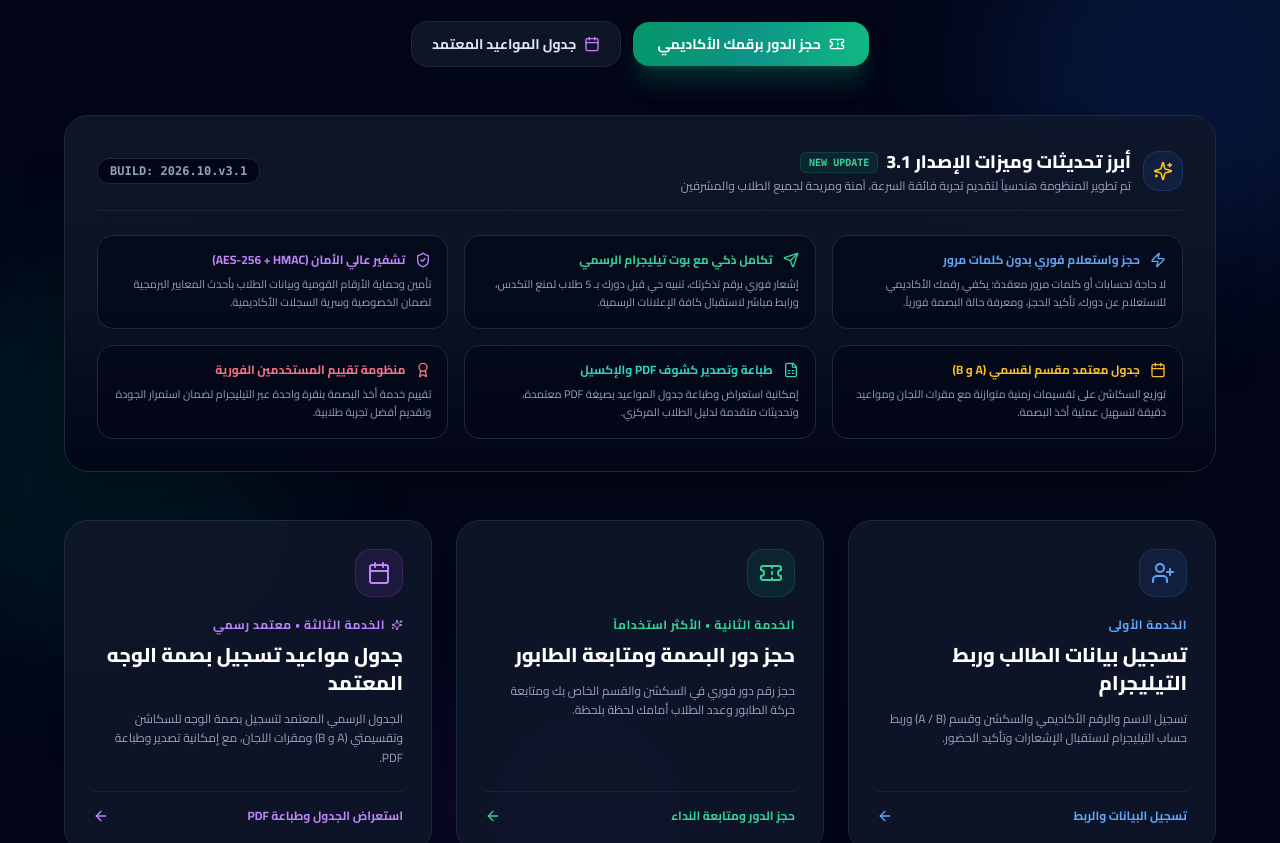
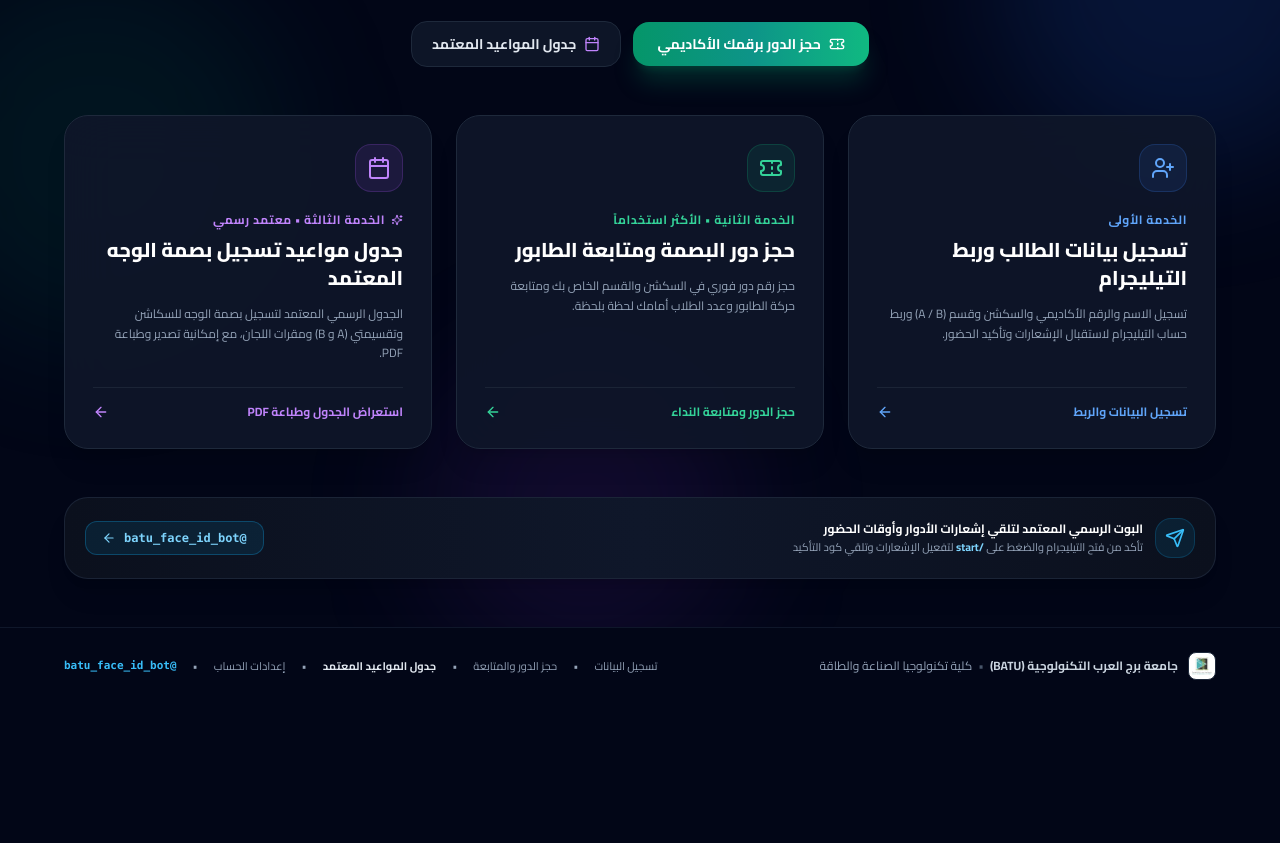
Before and after one commit to tatahosny/FACE_ID_BATU, a Next.js app: page / in a window 1280 px wide. Shown: the part 566-1409 px from the top of the page. After the commit the page ends 1270 px from the top, so only its background shows below. Built offline with nearby package versions, Linux system fonts and the light colour scheme.

Commit message:
refactor(home): remove v3.1 feature highlights section from landing page

```diff
--- a/src/app/page.tsx
+++ b/src/app/page.tsx
@@ -5,16 +5,7 @@ import {
   ArrowLeft,
   Send,
   Calendar,
-  Clock,
   Sparkles,
-  ShieldCheck,
-  Zap,
-  CheckCircle2,
-  FileSpreadsheet,
-  Layers,
-  ChevronLeft,
-  Flame,
-  Award,
 } from "lucide-react";
 
 export default function HomePage() {
@@ -78,97 +69,6 @@ export default function HomePage() {
               <Calendar className="w-4 h-4 text-purple-400" />
               <span>جدول المواعيد المعتمد</span>
             </Link>
-          </div>
-        </div>
-
-        {/* What's New in v3.1 Highlight Section */}
-        <div className="bg-gradient-to-b from-slate-900/90 via-[#0c1424] to-slate-950/90 rounded-3xl border border-slate-800 p-6 sm:p-8 text-right shadow-2xl backdrop-blur-xl space-y-6">
-          <div className="flex flex-col sm:flex-row sm:items-center justify-between gap-4 pb-4 border-b border-slate-800/80">
-            <div className="flex items-center gap-3">
-              <div className="w-10 h-10 rounded-2xl bg-blue-500/10 border border-blue-500/20 flex items-center justify-center text-blue-400 shadow-inner">
-                <Sparkles className="w-5 h-5 text-amber-400" />
-              </div>
-              <div>
-                <div className="flex items-center gap-2">
-                  <h2 className="text-base sm:text-lg font-black text-white">
-                    أبرز تحديثات وميزات الإصدار 3.1
-                  </h2>
-                  <span className="px-2 py-0.5 rounded-md bg-emerald-500/10 text-emerald-400 text-[10px] font-bold border border-emerald-500/20 font-mono">
-                    NEW UPDATE
-                  </span>
-                </div>
-                <p className="text-xs text-slate-400 mt-0.5">
-                  تم تطوير المنظومة هندسياً لتقديم تجربة فائقة السرعة، آمنة ومريحة لجميع الطلاب والمشرفين
-                </p>
-              </div>
-            </div>
-
-            <span className="text-xs font-mono font-bold text-slate-400 px-3 py-1 rounded-xl bg-slate-950 border border-slate-800">
-              BUILD: 2026.10.v3.1
-            </span>
-          </div>
-
-          {/* Feature Grid */}
-          <div className="grid grid-cols-1 sm:grid-cols-2 lg:grid-cols-3 gap-4">
-            <div className="p-4 rounded-2xl bg-slate-950/60 border border-slate-800 hover:border-blue-500/30 transition space-y-2 group">
-              <div className="flex items-center gap-2.5 text-blue-400 font-bold text-xs">
-                <Zap className="w-4 h-4 group-hover:scale-110 transition-transform" />
-                <span>حجز واستعلام فوري بدون كلمات مرور</span>
-              </div>
-              <p className="text-[11px] text-slate-400 leading-relaxed">
-                لا حاجة لحسابات أو كلمات مرور معقدة؛ يكفي رقمك الأكاديمي للاستعلام عن دورك، تأكيد الحجز، ومعرفة حالة البصمة فورياً.
-              </p>
-            </div>
-
-            <div className="p-4 rounded-2xl bg-slate-950/60 border border-slate-800 hover:border-emerald-500/30 transition space-y-2 group">
-              <div className="flex items-center gap-2.5 text-emerald-400 font-bold text-xs">
-                <Send className="w-4 h-4 group-hover:scale-110 transition-transform" />
-                <span>تكامل ذكي مع بوت تيليجرام الرسمي</span>
-              </div>
-              <p className="text-[11px] text-slate-400 leading-relaxed">
-                إشعار فوري برقم تذكرتك، تنبيه حي قبل دورك بـ 5 طلاب لمنع التكدس، ورابط مباشر لاستقبال كافة الإعلانات الرسمية.
-              </p>
-            </div>
-
-            <div className="p-4 rounded-2xl bg-slate-950/60 border border-slate-800 hover:border-purple-500/30 transition space-y-2 group">
-              <div className="flex items-center gap-2.5 text-purple-400 font-bold text-xs">
-                <ShieldCheck className="w-4 h-4 group-hover:scale-110 transition-transform" />
-                <span>تشفير عالي الأمان (AES-256 + HMAC)</span>
-              </div>
-              <p className="text-[11px] text-slate-400 leading-relaxed">
-                تأمين وحماية الأرقام القومية وبيانات الطلاب بأحدث المعايير البرمجية لضمان الخصوصية وسرية السجلات الأكاديمية.
-              </p>
-            </div>
-
-            <div className="p-4 rounded-2xl bg-slate-950/60 border border-slate-800 hover:border-amber-500/30 transition space-y-2 group">
-              <div className="flex items-center gap-2.5 text-amber-400 font-bold text-xs">
-                <Calendar className="w-4 h-4 group-hover:scale-110 transition-transform" />
-                <span>جدول معتمد مقسم لقسمي (A و B)</span>
-              </div>
-              <p className="text-[11px] text-slate-400 leading-relaxed">
-                توزيع السكاشن على تقسيمات زمنية متوازنة مع مقرات اللجان ومواعيد دقيقة لتسهيل عملية أخذ البصمة.
-              </p>
-            </div>
-
-            <div className="p-4 rounded-2xl bg-slate-950/60 border border-slate-800 hover:border-teal-500/30 transition space-y-2 group">
-              <div className="flex items-center gap-2.5 text-teal-400 font-bold text-xs">
-                <FileSpreadsheet className="w-4 h-4 group-hover:scale-110 transition-transform" />
-                <span>طباعة وتصدير كشوف PDF والإكسيل</span>
-              </div>
-              <p className="text-[11px] text-slate-400 leading-relaxed">
-                إمكانية استعراض وطباعة جدول المواعيد بصيغة PDF معتمدة، وتحديثات متقدمة لدليل الطلاب المركزي.
-              </p>
-            </div>
-
-            <div className="p-4 rounded-2xl bg-slate-950/60 border border-slate-800 hover:border-rose-500/30 transition space-y-2 group">
-              <div className="flex items-center gap-2.5 text-rose-400 font-bold text-xs">
-                <Award className="w-4 h-4 group-hover:scale-110 transition-transform" />
-                <span>منظومة تقييم المستخدمين الفورية</span>
-              </div>
-              <p className="text-[11px] text-slate-400 leading-relaxed">
-                تقييم خدمة أخذ البصمة بنقرة واحدة عبر التيليجرام لضمان استمرار الجودة وتقديم أفضل تجربة طلابية.
-              </p>
-            </div>
           </div>
         </div>
 
```
